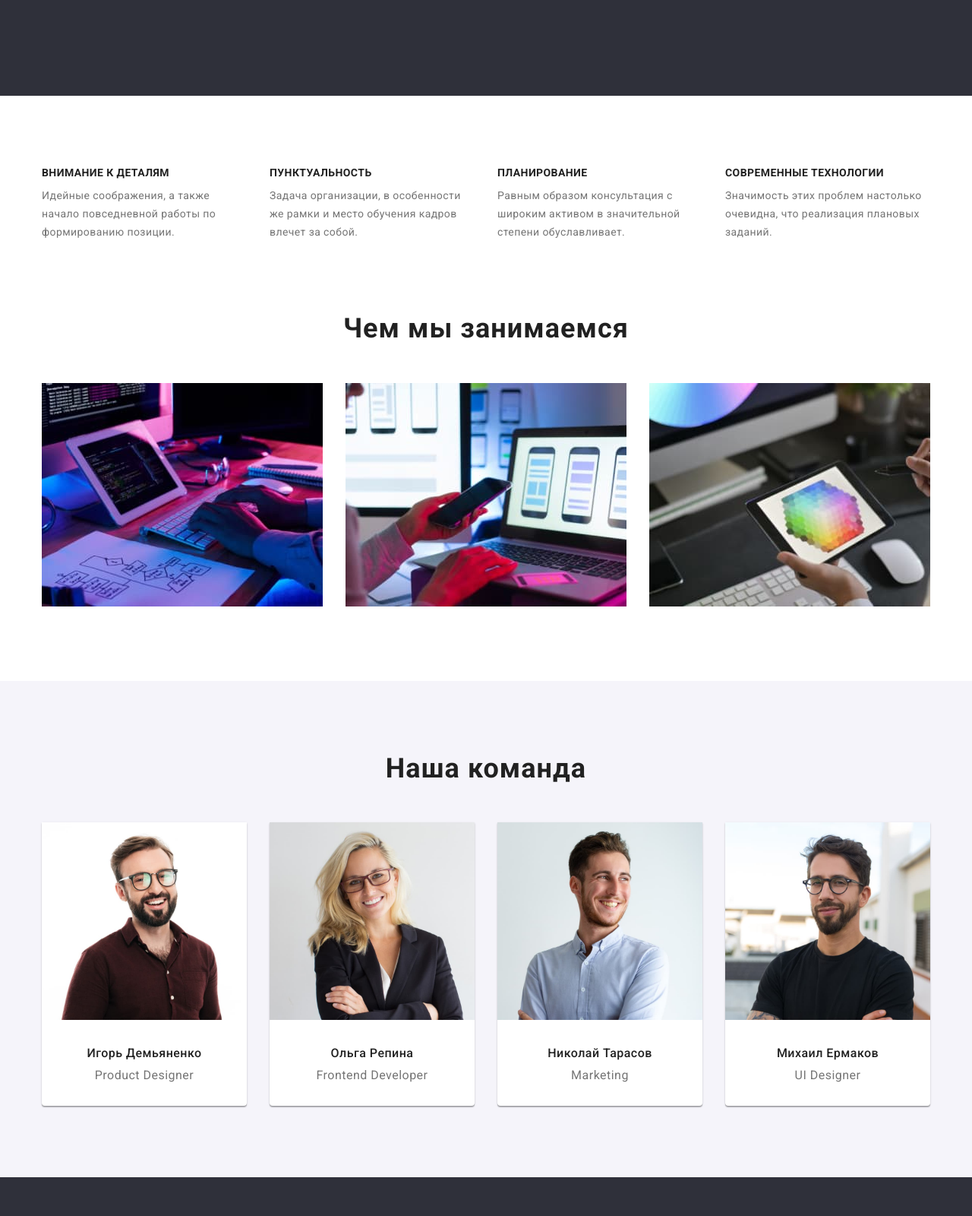
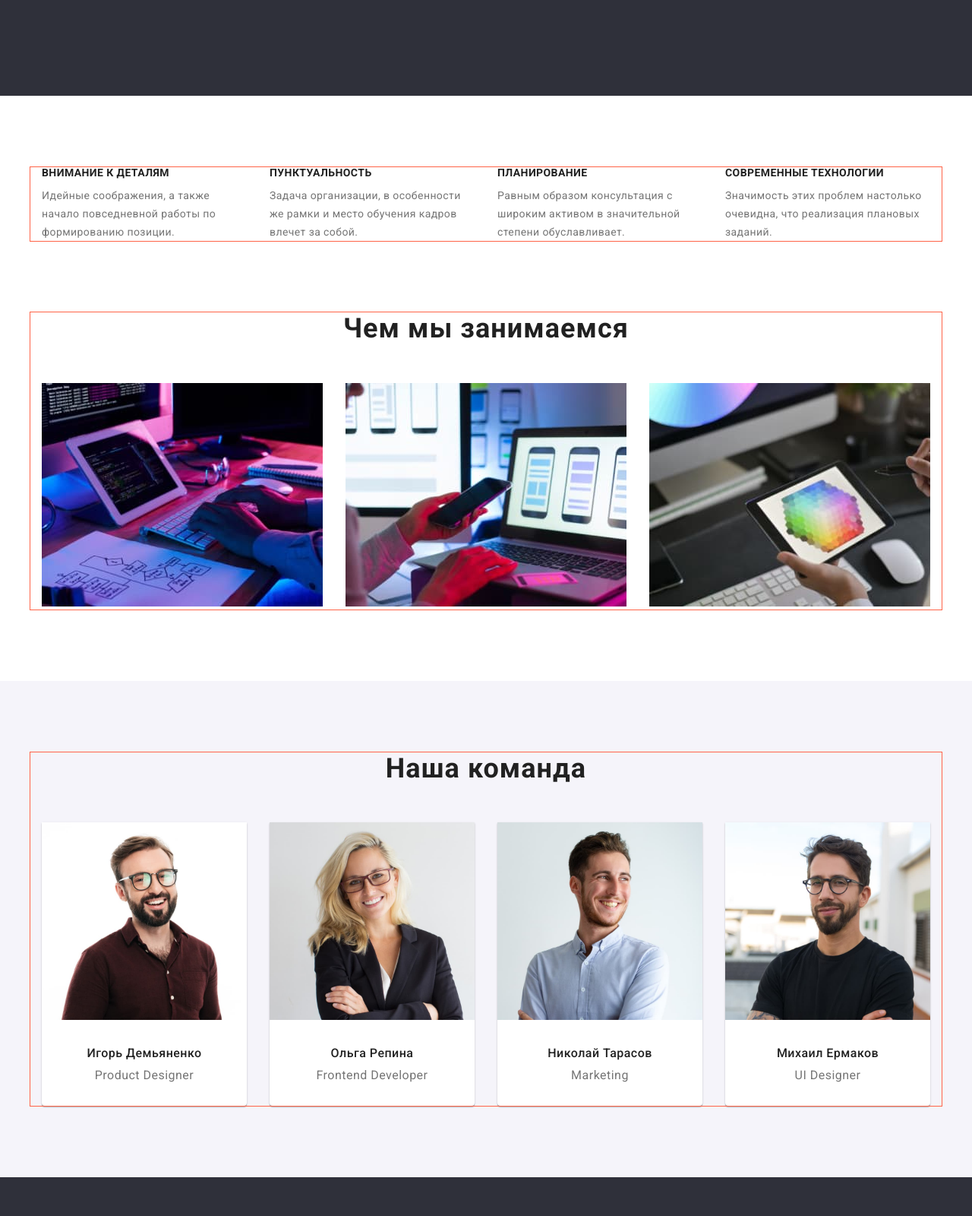
Before and after one commit to Kuzia30/goit-markup-hw-03, a plain HTML site: page index.html in a window 1280 px wide. Shown: the part 560-2160 px from the top of the page at 76% size. Drawn offline with nearby package versions, Linux system fonts and the light colour scheme.

Commit message:
создал класс секшн

```diff
--- a/css/styles.css
+++ b/css/styles.css
@@ -51,7 +51,12 @@ ul {
   padding-right: 15px;
   margin-left: auto;
   margin-right: auto;
-  outline: 1px solid hidden;
+  outline: 1px solid tomato;
+}
+
+.section {
+  padding-top: 94px;
+  padding-bottom: 94px;
 }
 
 .visually-hidden {
@@ -183,14 +188,6 @@ ul {
 /* ==============hero================== */
 
 /* ==============advantages================== */
-.advantages .container {
-  padding-top: 94px;
-  padding-bottom: 94px;
-}
-
-.advantages-title {
-  background-color: teal;
-}
 
 .advantages-list {
   display: flex;
@@ -224,8 +221,8 @@ ul {
 /* ==============advantages================== */
 
 /* ==============business================== */
-.business .container {
-  padding-bottom: 94px;
+.business.section {
+  padding-top: 0;
 }
 
 .business-title {
@@ -253,10 +250,6 @@ ul {
 /* ==============team================== */
 .team {
   background-color: var(--section-grey-color);
-}
-.team .container {
-  padding-top: 94px;
-  padding-bottom: 94px;
 }
 
 .team-title {
@@ -358,17 +351,7 @@ ul {
 }
 /* ==============footer================== */
 
-.portfolio-section .container {
-  padding-top: 94px;
-  padding-bottom: 94px;
-}
-
 /* ==============filter================== */
-
-.portfolio-title {
-  color: tomato;
-}
-
 .filter-list {
   display: flex;
   justify-content: center;
--- a/index.html
+++ b/index.html
@@ -81,7 +81,7 @@
         </section>
       </div>
       <!-- Наши преимущества -->
-      <section class="advantages">
+      <section class="advantages section">
         <div class="container">
           <h2 class="advantages-title visually-hidden">Наши преимущества</h2>
           <ul class="advantages-list list">
@@ -119,7 +119,7 @@
         </div>
       </section>
       <!-- чем мы занимаемся -->
-      <section class="business">
+      <section class="business section">
         <div class="container">
           <h2 class="business-title">Чем мы занимаемся</h2>
           <ul class="business-list list">
@@ -151,7 +151,7 @@
         </div>
       </section>
       <!-- наша команда -->
-      <section class="team">
+      <section class="team section">
         <div class="container">
           <h2 class="team-title">Наша команда</h2>
           <ul class="team-list list">
```
Also changed, not shown: portfolio.html (+2 -3 lines).
